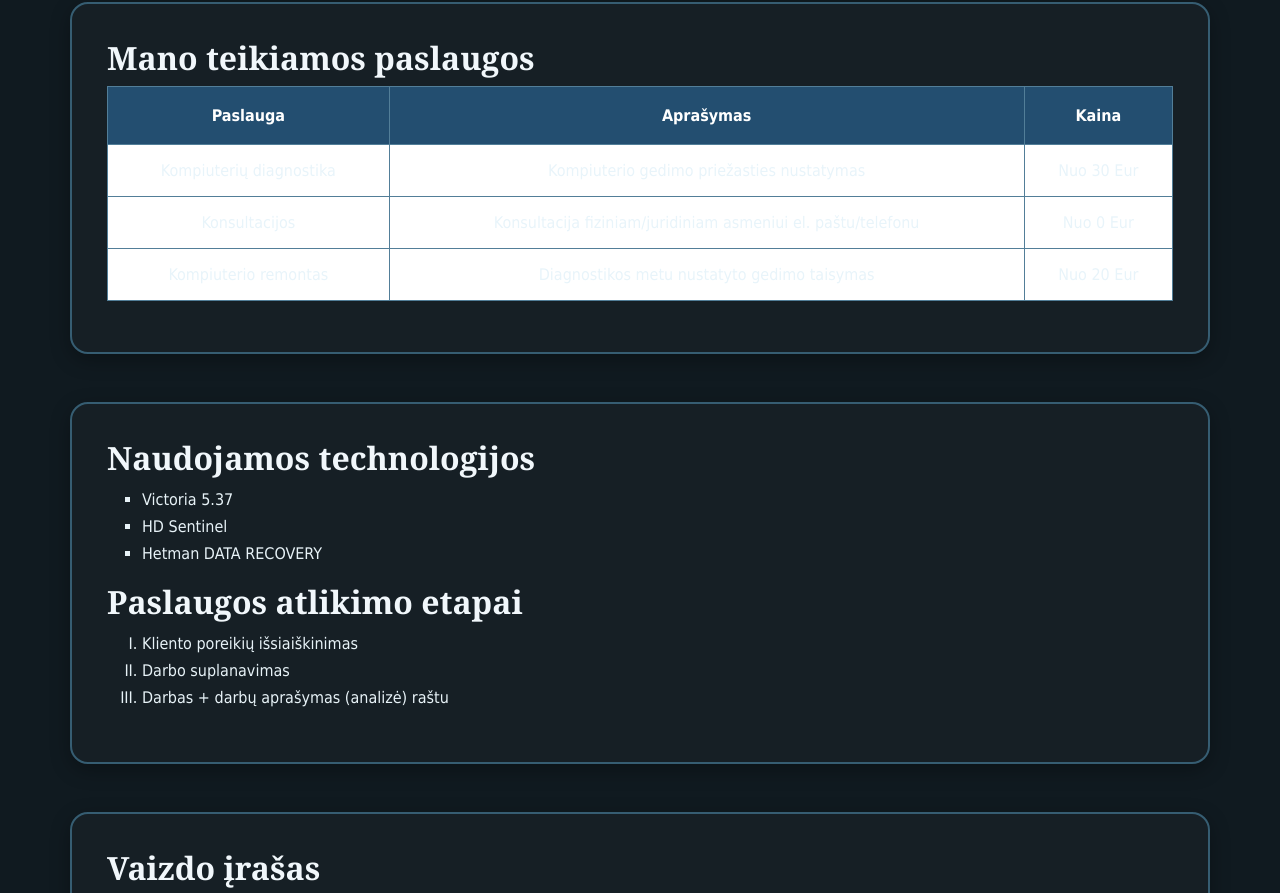
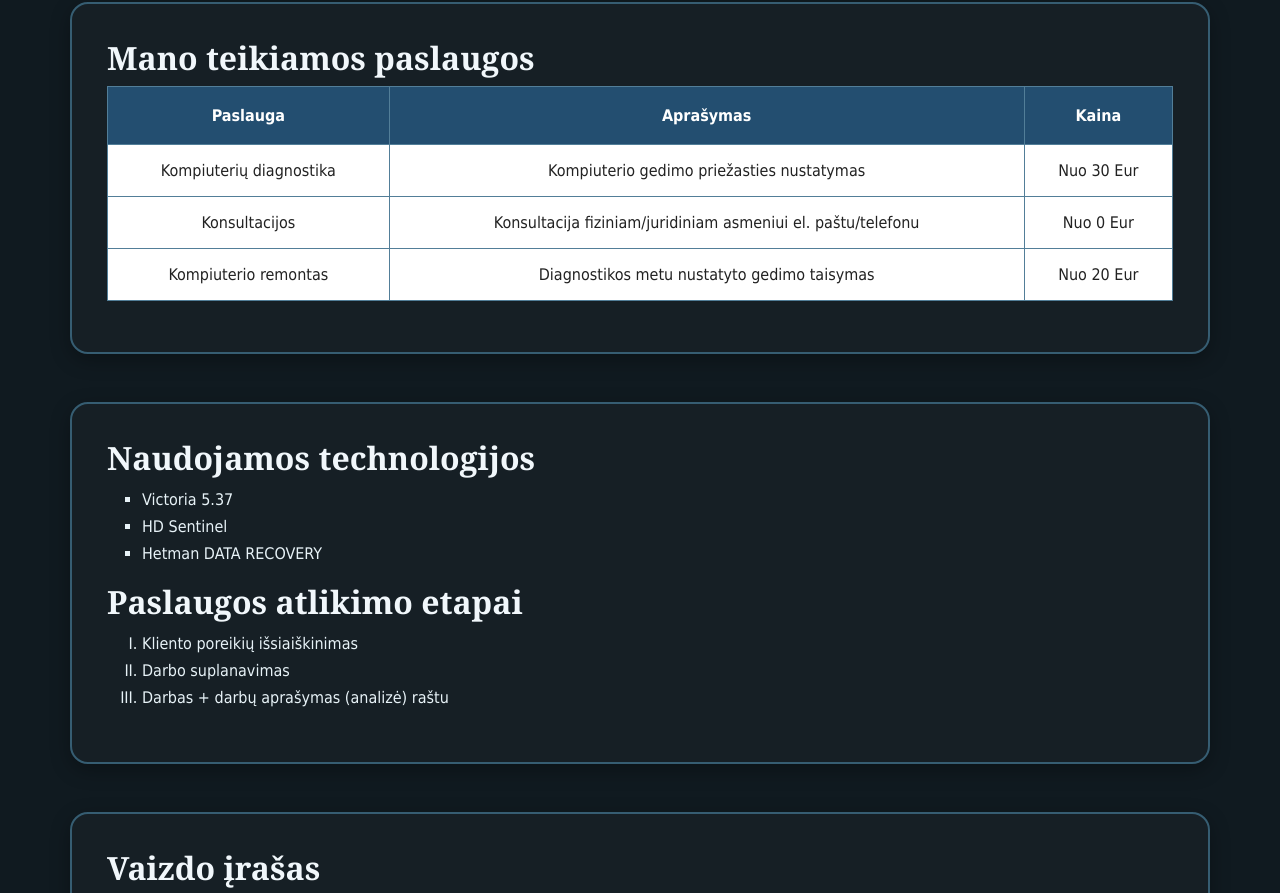
Before and after one commit to martynasposk/martynasposk.github.io, a plain HTML site: page services.html in a window 1280 px wide. Shown: the part 1070-1963 px from the top of the page. Drawn offline with Linux system fonts and the light colour scheme.

Commit message:
Add files via upload

```diff
--- a/assets/css/custom.css
+++ b/assets/css/custom.css
@@ -166,7 +166,7 @@ section.section p { margin-bottom: 24px; }
     padding: 12px;
     text-align: center;
     border: 1px solid #527e98;
-    color: #e8f4fa;
+    color: #222222;
 }
 
 .services-page main table tbody tr:nth-child(even) {
```
